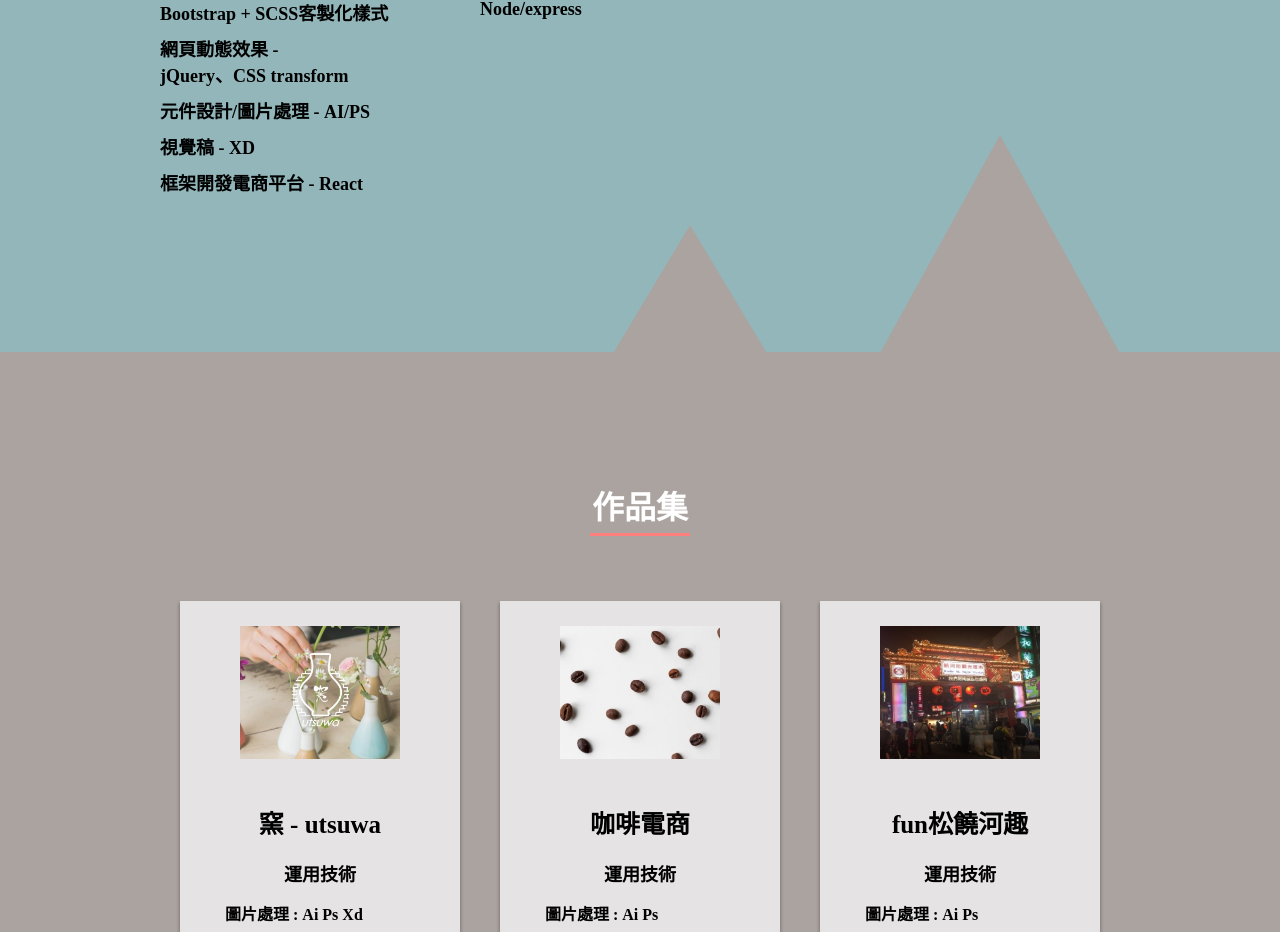
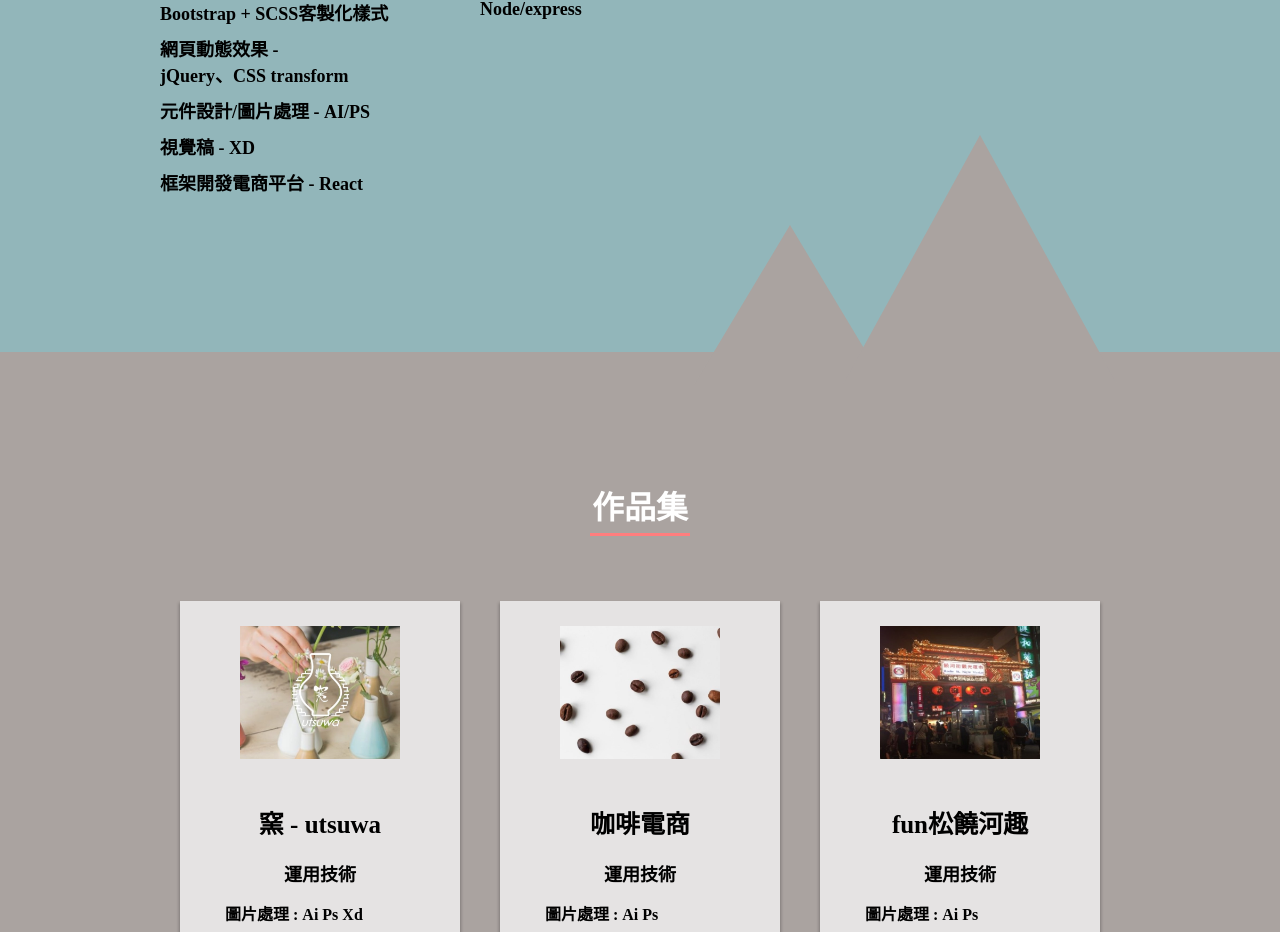
Before and after one commit to supermomo0918/portfolioning, a React (Create React App) app: page / in a window 1280 px wide. Shown: the part 2098-3030 px from the top of the page. Built offline with nearby package versions, Linux system fonts and the light colour scheme.

Commit message:
三角形跑版

```diff
--- a/src/App.scss
+++ b/src/App.scss
@@ -327,7 +327,7 @@ body {
     position: relative;
     width: 0px;
     height: 100px;
-    left: 350px;
+    left: 450px;
     bottom: -240px;
     border-bottom: 300px solid $assist-color;
     border-left: 180px solid transparent;
@@ -337,7 +337,7 @@ body {
     margin-top: -220px;
     position: relative;
     width: 0px;
-    left: 100px;
+    left: 80px;
     height: 100px;
     bottom: -150px;
     border-bottom: 400px solid $assist-color;
--- a/src/components/Nav.js
+++ b/src/components/Nav.js
@@ -29,7 +29,7 @@ const Nav = () => {
               <li
                 onClick={() => {
                   window.scrollBy({
-                    top: 700,
+                    top: 780,
                     behavior: 'smooth',
                   })
                 }}
@@ -39,7 +39,7 @@ const Nav = () => {
               <li
                 onClick={() => {
                   window.scrollBy({
-                    top: 1550,
+                    top: 1680,
                     behavior: 'smooth',
                   })
                 }}
@@ -49,7 +49,7 @@ const Nav = () => {
               <li
                 onClick={() => {
                   window.scrollBy({
-                    top: 2150,
+                    top: 2380,
                     behavior: 'smooth',
                   })
                 }}
```
